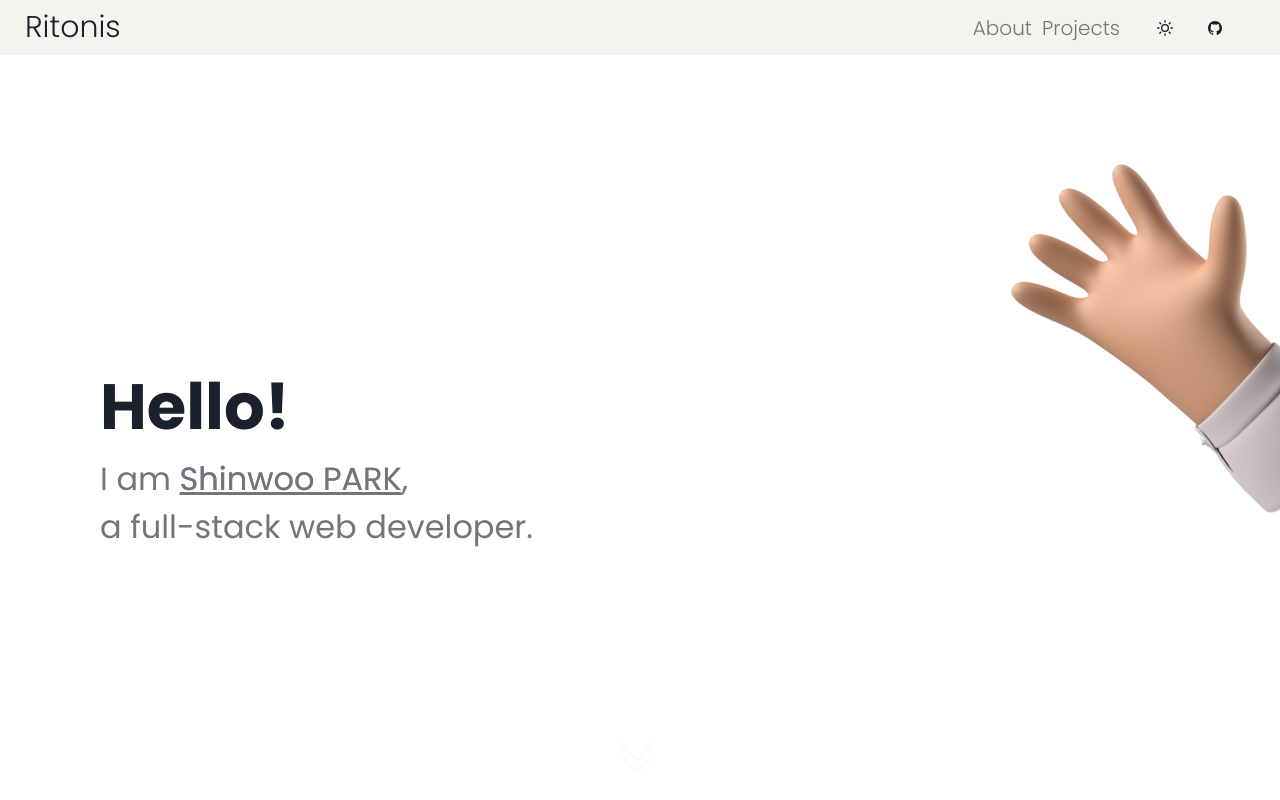
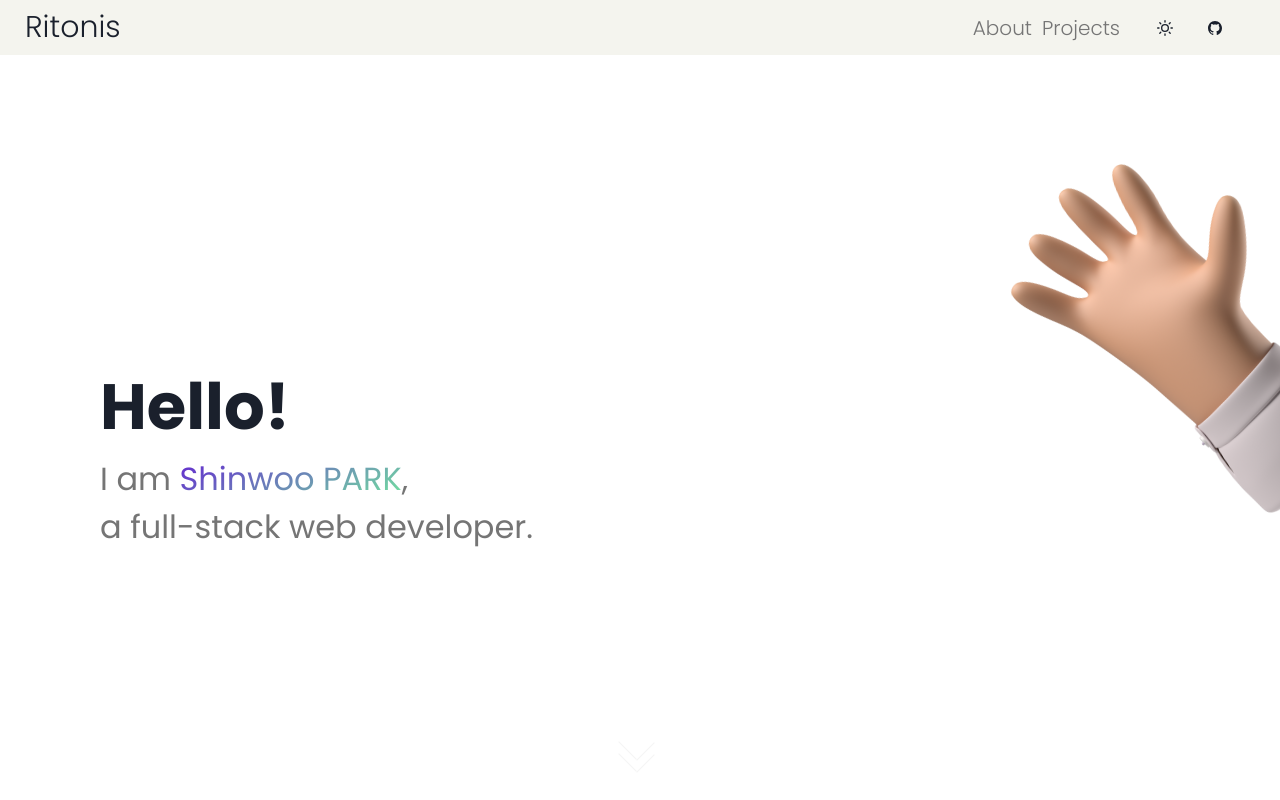
Before and after one commit to p-sw/profile-v3, a React (Vite) app: page / in a window 1280 px wide. Shown: the top 800 px of the page. Built offline with nearby package versions, Linux system fonts and the light colour scheme.

Commit message:
fix: remove effects

```diff
--- a/src/routes/Index.tsx
+++ b/src/routes/Index.tsx
@@ -104,16 +104,8 @@ const Index: FC = () => {
             textDecoration={'underline'}
             bg={'linear-gradient(-25deg, #73e79e, #6323d1)'}
             backgroundClip={'text'}
-            color={'secondary'}
+            color={'transparent'}
             transition={'all 200ms ease-out'}
-            _hover={{
-              color: 'transparent',
-              transition: 'all 200ms ease-out',
-            }}
-            cursor={'pointer'}
-            onClick={() => {
-              window.location.href = 'https://github.com/ritonis';
-            }}
           >
             Shinwoo PARK
           </Box>
```
